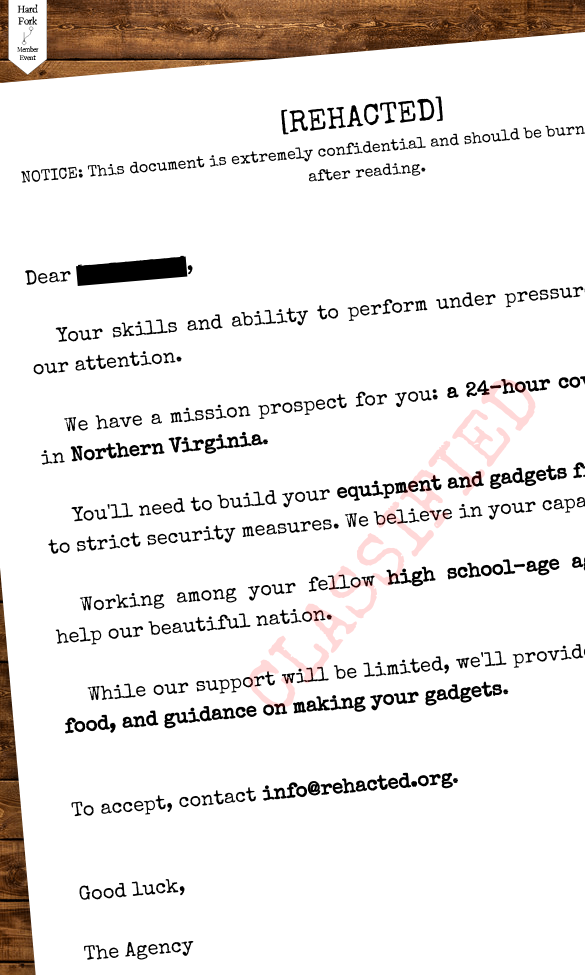
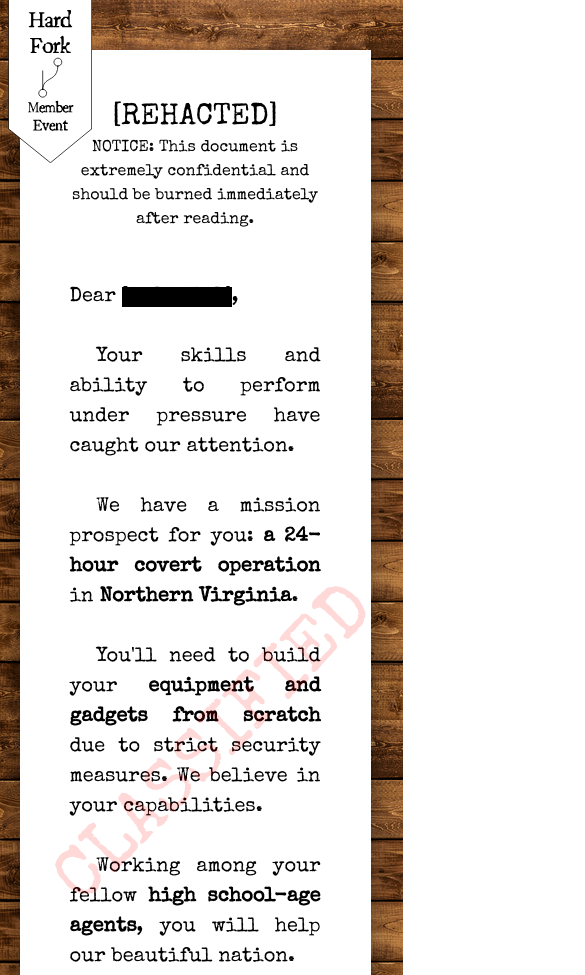
Before and after one commit to Kaympe20/REHACTED, a website built with Vite: page index.html in a window 390 px wide. Shown: the top 975 px of the page, 585 px wide, since content can reach past the window. Built offline with nearby package versions, Linux system fonts and the light colour scheme.

Commit message:
Improve mobile site

```diff
--- a/assets/index.css
+++ b/assets/index.css
@@ -3,6 +3,29 @@
 @media screen and (max-width: 1200px) {
   .hard-fork {
     position: relative;
+  }
+}
+
+@media screen and (max-width: 800px) {
+  .paper {
+    width: 90vw;
+    height: fit-content;
+  }
+
+  .hard-fork img {
+    width: 10vh;
+  }
+}
+
+@media screen and (min-width: 800px) {
+  .paper {
+    width: 80vw;
+    height: 1200px;
+    rotate: -5deg;
+  }
+
+  .hard-fork img {
+    width: 10vw;
   }
 }
 
@@ -22,11 +45,8 @@ body {
 .paper {
   position: relative;
   margin-left: auto;
-  rotate: -5deg;
   margin-right: auto;
   background-color: white;
-  width: 800px;
-  height: 1000px;
   margin-top: 50px;
   padding: 50px;
 }
@@ -70,7 +90,3 @@ h3 {
   top: 0;
   left: 2vw;
 }
-
-.hard-fork img {
-  width: 10vw;
-}
```
